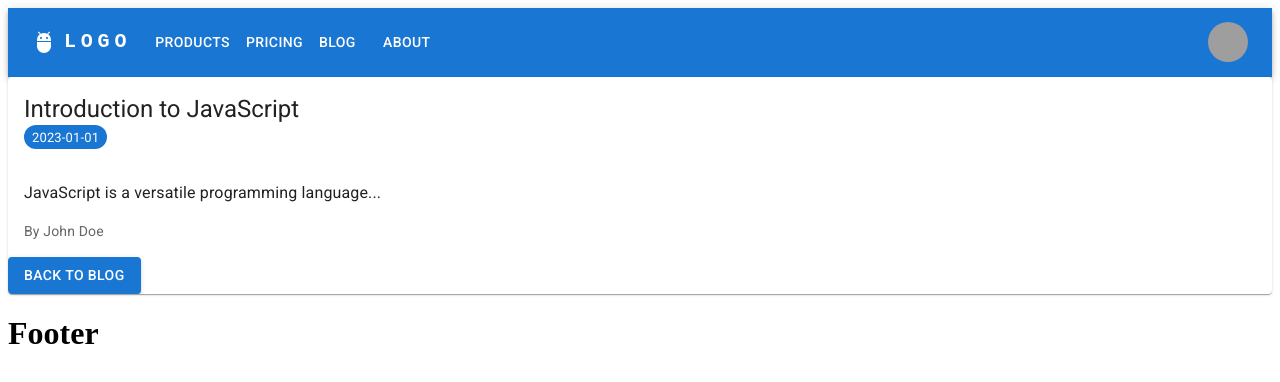
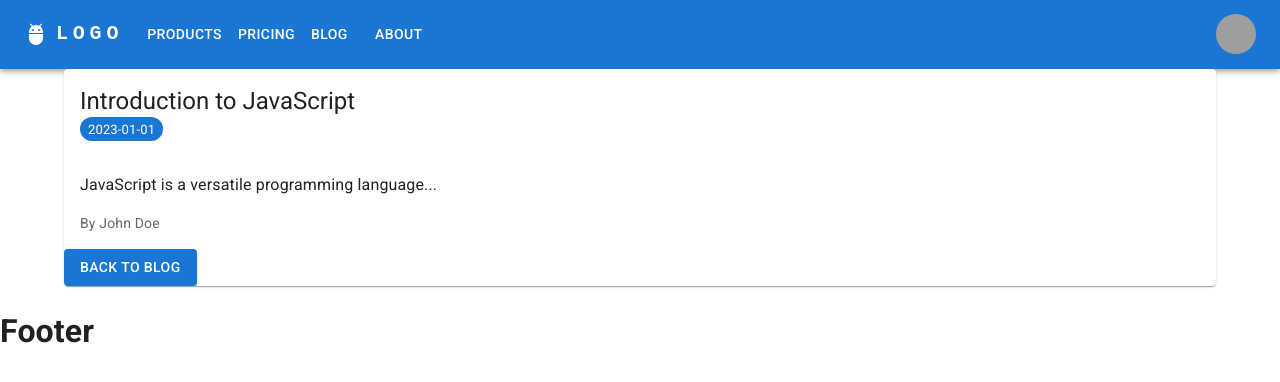
Before and after one commit to gillesashley/my-blog, a React (Vite) app: page /blog/1 in a window 1280 px wide. Shown: the top 382 px of the page. Built offline with nearby package versions, Linux system fonts and the light colour scheme; grey boxes are pictures that could not be loaded.

Commit message:
Read more button on blogpost component now routes to BlotPost component. Container MUI component added to Blog post component.

```diff
--- a/src/components/blog/bloglist.component.tsx
+++ b/src/components/blog/bloglist.component.tsx
@@ -7,9 +7,9 @@ import {
   CardActions,
   Button,
   Chip,
-} from '@mui/material';
-import { blogPosts } from '../../utils/posts.utils';
-import { Link } from 'react-router-dom';
+} from "@mui/material";
+import { blogPosts } from "../../utils/posts.utils";
+import { Link } from "react-router-dom";
 
 export default function BlogList() {
   return (
@@ -24,26 +24,33 @@ export default function BlogList() {
           <Card>
             <CardHeader
               title={post.title}
-              subheader={(
+              subheader={
                 <Chip label={post.date} color="primary" size="small" />
-              )}
+              }
             />
             <CardContent>
-              <Typography variant="body2" color="textSecondary" component={Link} to={`/blog/${post.id}`}>
-                {post.content.substring(0, 150) + '...'}
+              <Typography
+                variant="body2"
+                color="textSecondary"
+                component={Link}
+                to={`/blog/${post.id}`}
+              >
+                {post.content.substring(0, 150) + "..."}
               </Typography>
             </CardContent>
             <CardActions disableSpacing>
               <Typography variant="body2" color="textSecondary">
                 By {post.author}
               </Typography>
-              <Button size="small" variant="contained">
-                Read More
-              </Button>
+              <Link to={`/blog/${post.id}`}>
+                <Button size="small" variant="contained">
+                  Read More
+                </Button>
+              </Link>
             </CardActions>
           </Card>
         </Grid>
       ))}
     </Grid>
   );
-};
+}
--- a/src/components/blog/blogpost.component.tsx
+++ b/src/components/blog/blogpost.component.tsx
@@ -1,4 +1,4 @@
-import { useParams } from 'react-router-dom';
+import { useParams } from "react-router-dom";
 import {
   Typography,
   Card,
@@ -6,11 +6,14 @@ import {
   CardHeader,
   Button,
   Chip,
-} from '@mui/material';
-import { blogPosts } from '../../utils/posts.utils';
+} from "@mui/material";
+import CssBaseline from "@mui/material/CssBaseline";
+import Container from "@mui/material/Container";
+import { blogPosts } from "../../utils/posts.utils";
+import { Link } from "react-router-dom";
 
 export default function BlogPost() {
-    const { id = '' } = useParams<{ id?: string }>();
+  const { id = "" } = useParams<{ id?: string }>();
   const postId = parseInt(id, 10);
   const post = blogPosts.find((p) => p.id === postId);
 
@@ -23,6 +26,9 @@ export default function BlogPost() {
   }
 
   return (
+    <>
+      <CssBaseline />
+      <Container maxWidth="lg">
         <Card>
           <CardHeader
             title={post.title}
@@ -36,9 +42,13 @@ export default function BlogPost() {
               By {post.author}
             </Typography>
           </CardContent>
+          <Link to={"/blog"}>
             <Button variant="contained" color="primary">
               Back to Blog
             </Button>
+          </Link>
         </Card>
+      </Container>
+    </>
   );
-};
+}
```
Lines whose indentation alone changed are shown as unchanged.
